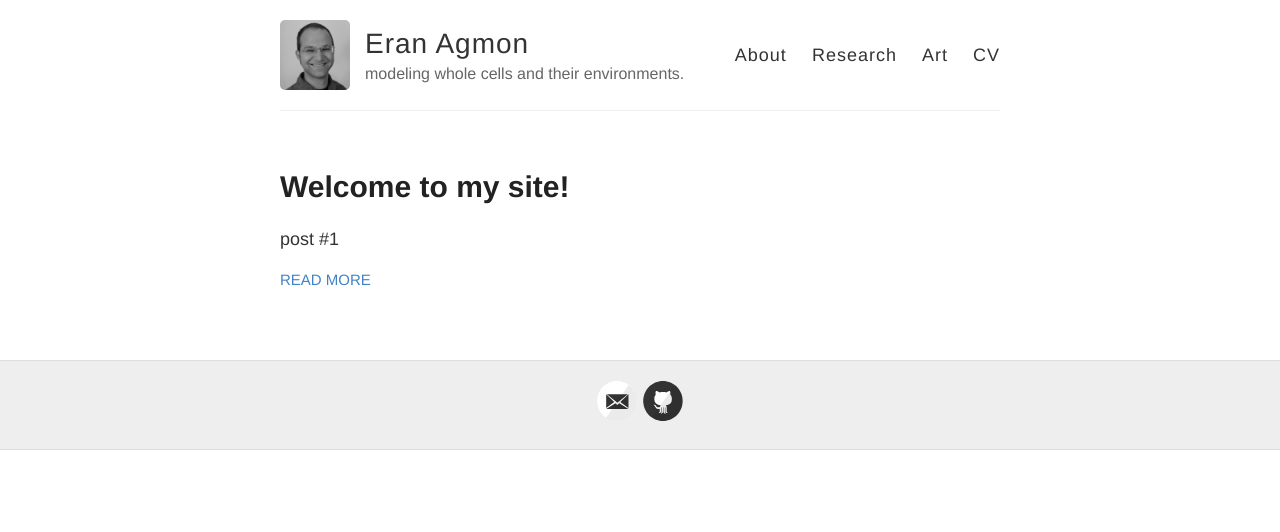
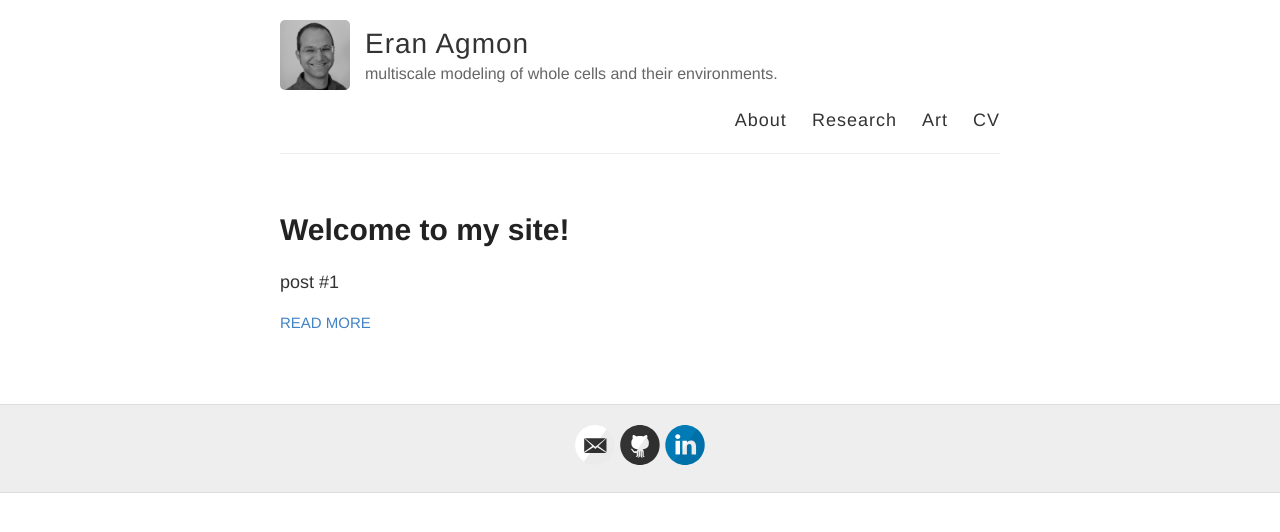
Before and after one commit to eagmon/eagmon.github.io, a Jekyll site: the page built from index.html, in a window 1280 px wide. Shown: the top 532 px of the page. Built offline with Jekyll 4.4.1, drawn with Linux system fonts in a browser that asks for light colours; some of the changed lines change nothing that is shown.

Commit message:
update config

```diff
--- a/_config.yml
+++ b/_config.yml
@@ -6,7 +6,7 @@
 name: Eran Agmon
 
 # Short bio or description (displayed in the header)
-description: modeling whole cells and their environments.
+description: multiscale modeling of whole cells and their environments.
 
 # URL of your avatar or profile pic (you could use your GitHub profile pic)
 avatar: https://raw.githubusercontent.com/eagmon/eagmon.github.io/master/images/eran.jpg
@@ -23,7 +23,7 @@
 #  flickr:
   github: https://github.com/eagmon
 #  instagram:
-#  linkedin:
+  linkedin: https://www.linkedin.com/in/eran-agmon/
 #  pinterest:
 #  rss: # just type anything here for a working RSS icon
 #  twitter:
@@ -34,20 +34,20 @@
 
 # Enter your Disqus shortname (not your username) to enable commenting on posts
 # You can find your shortname on the Settings page of your Disqus account
-disqus:
+#disqus:
 
 # Enter your Google Analytics web tracking code (e.g. UA-2110908-2) to activate tracking
-google_analytics:
+#google_analytics:
 
-# Your website URL (e.g. http://barryclark.github.io or http://www.barryclark.co)
+# Your website URL
 # Used for Sitemap.xml and your RSS feed
-url:
+url: https://eagmon.github.io
 
 # If you're hosting your site at a Project repository on GitHub pages
 # (http://yourusername.github.io/repository-name)
 # and NOT your User repository (http://yourusername.github.io)
 # then add in the baseurl here, like this: "/repository-name"
-baseurl: ""
+#baseurl: ""
 
 #
 # !! You don't need to change any of the configuration flags below !!
```
